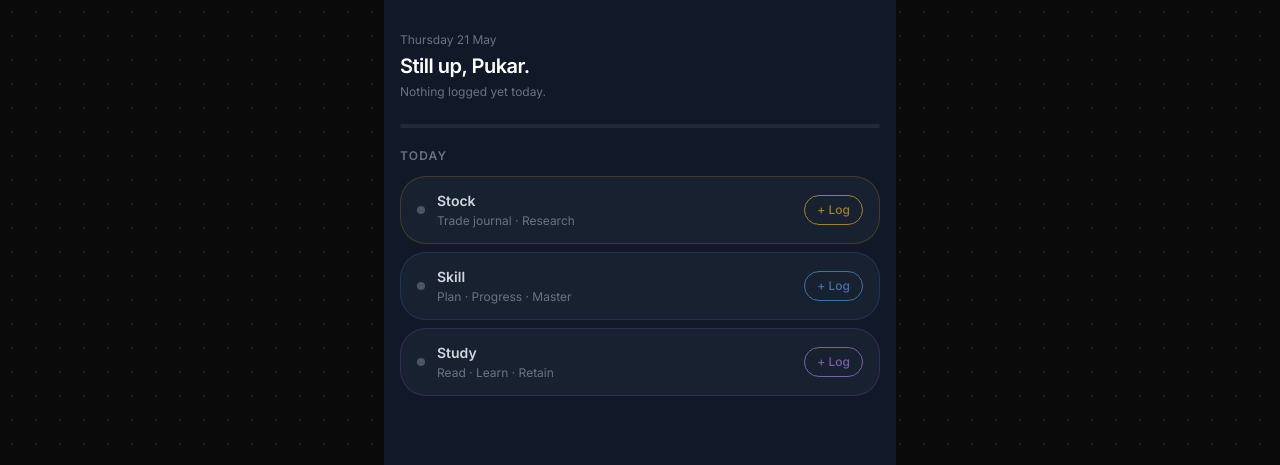
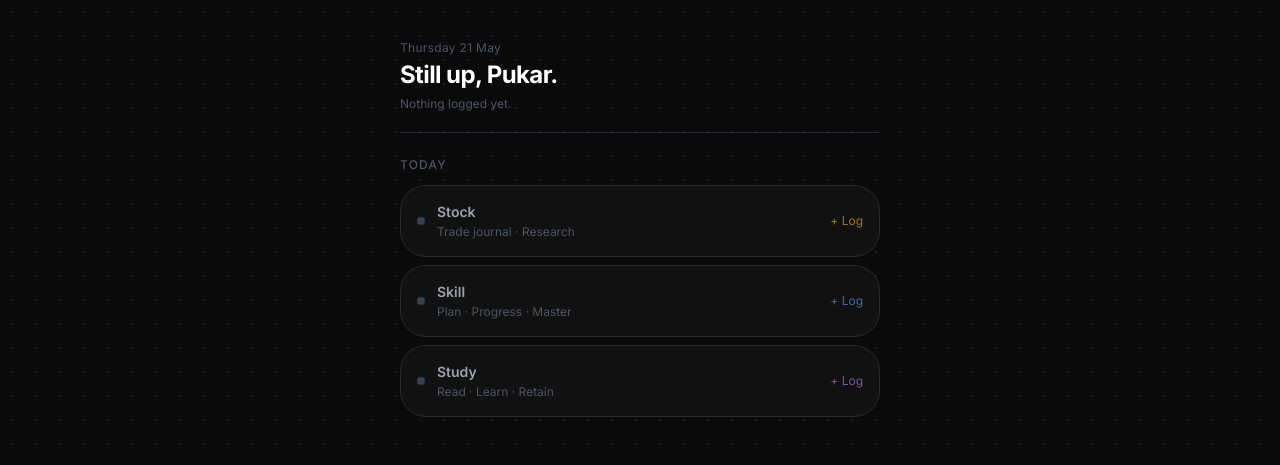
Before and after one commit to Pukar99/sss-frontend, a React (Vite) app: page /home in a window 1280 px wide. Shown: the top 465 px of the page. Built offline with nearby package versions, Linux system fonts and the light colour scheme; no server answers.

Commit message:
feat(tier2): HomePage fetches real data — stock entries, skill/study progress logs, alignment score + AI scoring

```diff
--- a/src/pages/HomePage.jsx
+++ b/src/pages/HomePage.jsx
@@ -1,4 +1,10 @@
+import { useState, useEffect, useCallback } from 'react'
 import { useNavigate } from 'react-router-dom'
+import toast from 'react-hot-toast'
+import {
+  getStockEntries, getLearningEntries, getProgressLogs,
+  getAlignmentScore, saveAlignmentScore, aiAlignment,
+} from '../api/index'
 import BottomNav from '../components/shared/BottomNav'
 
 function getGreeting() {
@@ -9,127 +15,208 @@ function getGreeting() {
   return 'Still up, Pukar.'
 }
 
+function todayStr() {
+  return new Date().toISOString().slice(0, 10)
+}
+
 function getDate() {
   return new Date().toLocaleDateString('en-GB', { weekday: 'long', day: 'numeric', month: 'long' })
 }
 
-const blocks = [
-  {
-    type: 'stock',
-    label: 'Stock',
-    description: 'Trade journal · Research',
-    dot: 'bg-amber-400',
-    color: 'text-amber-400',
-    bg: 'bg-amber-500/5',
-    border: 'border-amber-500/20',
-    activeBorder: 'border-amber-500/40',
-    logPath: '/log?type=stock',
-  },
-  {
-    type: 'skill',
-    label: 'Skill',
-    description: 'Plan · Progress · Master',
-    dot: 'bg-blue-400',
-    color: 'text-blue-400',
-    bg: 'bg-blue-500/5',
-    border: 'border-blue-500/20',
-    activeBorder: 'border-blue-500/40',
-    logPath: '/log?type=skill',
-  },
-  {
-    type: 'study',
-    label: 'Study',
-    description: 'Read · Learn · Retain',
-    dot: 'bg-purple-400',
-    color: 'text-purple-400',
-    bg: 'bg-purple-500/5',
-    border: 'border-purple-500/20',
-    activeBorder: 'border-purple-500/40',
-    logPath: '/log?type=study',
-  },
+const BLOCKS = [
+  { type: 'stock', label: 'Stock', description: 'Trade journal · Research', dot: 'bg-amber-400', color: 'text-amber-400', bg: 'bg-amber-500/5', border: 'border-amber-500/20', activeBorder: 'border-amber-500/30', logPath: '/log?type=stock' },
+  { type: 'skill', label: 'Skill', description: 'Plan · Progress · Master', dot: 'bg-blue-400', color: 'text-blue-400', bg: 'bg-blue-500/5', border: 'border-blue-500/20', activeBorder: 'border-blue-500/30', logPath: '/log?type=skill' },
+  { type: 'study', label: 'Study', description: 'Read · Learn · Retain', dot: 'bg-purple-400', color: 'text-purple-400', bg: 'bg-purple-500/5', border: 'border-purple-500/20', activeBorder: 'border-purple-500/30', logPath: '/log?type=study' },
 ]
 
 export default function HomePage() {
   const navigate = useNavigate()
+  const today = todayStr()
 
-  // Placeholder — will be replaced with real data from backend
-  const loggedToday = { stock: false, skill: false, study: false }
-  const allDone = Object.values(loggedToday).every(Boolean)
-  const doneCount = Object.values(loggedToday).filter(Boolean).length
+  const [stockEntries, setStockEntries] = useState([])
+  const [skillEntries, setSkillEntries] = useState([])
+  const [studyEntries, setStudyEntries] = useState([])
+  const [alignment, setAlignment] = useState(null)
+  const [loading, setLoading] = useState(true)
+  const [scoringAlignment, setScoringAlignment] = useState(false)
+
+  const fetchAll = useCallback(async () => {
+    setLoading(true)
+    try {
+      const [stock, skill, study, align] = await Promise.all([
+        getStockEntries(today).catch(() => []),
+        getLearningEntries({ type: 'skill' }).catch(() => []),
+        getLearningEntries({ type: 'study' }).catch(() => []),
+        getAlignmentScore(today).catch(() => null),
+      ])
+      setStockEntries(stock || [])
+      // For skill/study: check if there's a progress log today
+      const skillLogged = await checkLearningLoggedToday(skill)
+      const studyLogged = await checkLearningLoggedToday(study)
+      setSkillEntries(skillLogged)
+      setStudyEntries(studyLogged)
+      setAlignment(align)
+    } catch (_) {}
+    finally { setLoading(false) }
+  }, [today])
+
+  async function checkLearningLoggedToday(entries) {
+    const inProgress = entries.filter(e => e.status === 'progress')
+    const results = []
+    for (const e of inProgress) {
+      try {
+        const logs = await getProgressLogs(e.id)
+        const hasToday = logs.some(l => l.date === today)
+        if (hasToday) results.push({ ...e, loggedToday: true })
+        else results.push(e)
+      } catch (_) {
+        results.push(e)
+      }
+    }
+    return [...results, ...entries.filter(e => e.status !== 'progress')]
+  }
+
+  useEffect(() => { fetchAll() }, [fetchAll])
+
+  const stockDone = stockEntries.length > 0
+  const skillDone = skillEntries.some(e => e.loggedToday)
+  const studyDone = studyEntries.some(e => e.loggedToday)
+  const loggedToday = { stock: stockDone, skill: skillDone, study: studyDone }
+  const doneCount = [stockDone, skillDone, studyDone].filter(Boolean).length
+  const allDone = doneCount === 3
+
+  // What was logged — show specific title/symbol
+  function getBlockDetail(type) {
+    if (type === 'stock') {
+      const trade = stockEntries.find(e => e.entry_type === 'trade')
+      const research = stockEntries.find(e => e.entry_type === 'research')
+      if (trade?.trades?.[0]) return trade.trades[0].symbol
+      if (research?.research_entries?.[0]) return research.research_entries[0].topic
+      return null
+    }
+    if (type === 'skill') {
+      const e = skillEntries.find(e => e.loggedToday)
+      return e?.title || null
+    }
+    if (type === 'study') {
+      const e = studyEntries.find(e => e.loggedToday)
+      return e?.title || null
+    }
+    return null
+  }
+
+  async function handleGetAlignment() {
+    if (alignment) { navigate('/weekly'); return }
+    setScoringAlignment(true)
+    try {
+      const stockSummary = stockEntries.map(e => {
+        const t = e.trades?.[0]; const r = e.research_entries?.[0]
+        return t ? `Trade: ${t.symbol} ${t.direction} — ${t.result}` : r ? `Research: ${r.topic}` : ''
+      }).join(', ') || 'Not logged'
+
+      const skillSummary = skillEntries.find(e => e.loggedToday)?.title || 'Not logged'
+      const studySummary = studyEntries.find(e => e.loggedToday)?.title || 'Not logged'
+
+      const result = await aiAlignment({ stock: stockSummary, skill: skillSummary, study: studySummary })
+      await saveAlignmentScore({ date: today, ...result })
+      setAlignment(result)
+      toast.success(`Alignment score: ${result.score}/10`)
+    } catch (err) {
+      toast.error(err.message)
+    } finally {
+      setScoringAlignment(false)
+    }
+  }
 
   return (
-    <div className="min-h-screen bg-gray-900 px-4 pb-24 max-w-lg mx-auto">
+    <div className="min-h-screen px-4 pb-24 max-w-lg mx-auto animate-fade-in">
 
       {/* Header */}
-      <div className="pt-8 pb-6">
-        <p className="text-xs text-gray-500 mb-1">{getDate()}</p>
-        <h1 className="text-xl font-semibold text-white tracking-tight">{getGreeting()}</h1>
-        <p className="text-xs text-gray-500 mt-1">
-          {doneCount === 0 ? 'Nothing logged yet today.' : doneCount === 3 ? 'All 3 blocks done.' : `${doneCount}/3 blocks logged.`}
+      <div className="pt-10 pb-5">
+        <p className="text-xs text-gray-600 mb-1 tracking-wide">{getDate()}</p>
+        <h1 className="text-2xl font-bold text-white tracking-tight leading-tight">{getGreeting()}</h1>
+        <p className="text-xs text-gray-600 mt-1.5">
+          {loading ? '' : doneCount === 0 ? 'Nothing logged yet.' : doneCount === 3 ? 'All 3 blocks done today.' : `${doneCount} of 3 blocks logged.`}
         </p>
       </div>
 
       {/* Progress bar */}
-      <div className="mb-5">
-        <div className="h-1 bg-gray-800 rounded-full overflow-hidden">
+      <div className="mb-6">
+        <div className="h-px bg-gray-800 rounded-full overflow-hidden">
           <div
-            className="h-1 bg-gradient-to-r from-blue-500 to-purple-500 rounded-full transition-all duration-500"
-            style={{ width: `${(doneCount / 3) * 100}%` }}
+            className="h-px bg-gradient-to-r from-amber-400 via-blue-400 to-purple-400 transition-all duration-700"
+            style={{ width: loading ? '0%' : `${(doneCount / 3) * 100}%` }}
           />
         </div>
       </div>
 
       {/* Today's blocks */}
-      <p className="text-xs font-semibold text-gray-500 uppercase tracking-widest mb-3">Today</p>
+      <p className="text-xs font-medium text-gray-600 uppercase tracking-widest mb-3">Today</p>
 
       <div className="space-y-2">
-        {blocks.map((b) => {
+        {BLOCKS.map((b) => {
           const done = loggedToday[b.type]
+          const detail = done ? getBlockDetail(b.type) : null
+
           return (
             <div
               key={b.type}
-              className={`flex items-center justify-between rounded-2xl px-4 py-3.5 border transition-colors ${
-                done ? `${b.bg} ${b.activeBorder}` : `bg-gray-800/60 ${b.border}`
+              onClick={() => navigate(b.logPath)}
+              className={`flex items-center justify-between rounded-2xl px-4 py-4 border cursor-pointer transition-all ${
+                done
+                  ? `${b.bg} ${b.activeBorder}`
+                  : 'bg-surface border-border hover:border-border2'
               }`}
             >
-              <div className="flex items-center gap-3">
-                <div className={`w-2 h-2 rounded-full ${done ? b.dot : 'bg-gray-600'} shrink-0`} />
-                <div>
-                  <p className={`text-sm font-semibold ${done ? b.color : 'text-gray-300'}`}>
-                    {b.label}
-                    {done && <span className="ml-2 text-xs font-normal">✓</span>}
+              <div className="flex items-center gap-3 min-w-0">
+                <div className={`w-2 h-2 rounded-full shrink-0 ${done ? b.dot : 'bg-gray-700'}`} />
+                <div className="min-w-0">
+                  <div className="flex items-center gap-2">
+                    <p className={`text-sm font-semibold ${done ? b.color : 'text-gray-400'}`}>{b.label}</p>
+                    {done && <span className="text-xs text-gray-600">✓</span>}
+                  </div>
+                  <p className="text-xs mt-0.5 truncate max-w-[200px]">
+                    {loading
+                      ? <span className="text-gray-700">—</span>
+                      : detail
+                        ? <span className="text-gray-400">{detail}</span>
+                        : <span className="text-gray-600">{b.description}</span>
+                    }
                   </p>
-                  <p className="text-xs text-gray-500 mt-0.5">{b.description}</p>
                 </div>
               </div>
-              {!done ? (
-                <button
-                  onClick={() => navigate(b.logPath)}
-                  className={`text-xs font-medium px-3 py-1.5 rounded-lg border transition-colors ${b.color} border-current opacity-60 hover:opacity-100`}
-                >
-                  + Log
-                </button>
-              ) : (
-                <button
-                  onClick={() => navigate(b.logPath)}
-                  className="text-xs text-gray-500 hover:text-gray-300"
-                >
-                  View →
-                </button>
-              )}
+              <span className={`text-xs shrink-0 ml-3 ${done ? 'text-gray-600' : b.color + ' opacity-60'}`}>
+                {done ? 'View →' : '+ Log'}
+              </span>
             </div>
           )
         })}
       </div>
 
-      {/* AI Alignment Score */}
-      {allDone && (
-        <button
-          onClick={() => {}}
-          className="w-full mt-5 bg-gradient-to-r from-blue-600 to-purple-600 hover:from-blue-500 hover:to-purple-500 text-white px-4 py-3 rounded-2xl text-sm font-medium transition-all"
-        >
-          Get AI Alignment Score →
-        </button>
+      {/* Alignment score */}
+      {!loading && (
+        <div className="mt-5">
+          {alignment ? (
+            <div className="bg-surface border border-border rounded-2xl p-4 space-y-2">
+              <div className="flex items-center justify-between">
+                <p className="text-xs text-gray-500 uppercase tracking-widest">Alignment</p>
+                <span className="font-mono text-lg font-bold text-white">{alignment.score}<span className="text-xs text-gray-600 font-normal">/10</span></span>
+              </div>
+              {alignment.feedback && <p className="text-sm text-gray-400 leading-relaxed">{alignment.feedback}</p>}
+              {alignment.suggestion && (
+                <p className="text-xs text-gray-600 border-t border-border pt-2 mt-2">→ {alignment.suggestion}</p>
+              )}
+            </div>
+          ) : allDone ? (
+            <button
+              onClick={handleGetAlignment}
+              disabled={scoringAlignment}
+              className="w-full bg-gradient-to-r from-amber-500/20 to-purple-500/20 hover:from-amber-500/30 hover:to-purple-500/30 border border-amber-500/20 text-white px-4 py-3.5 rounded-2xl text-sm font-semibold transition-all disabled:opacity-50"
+            >
+              {scoringAlignment ? 'Scoring...' : 'Get AI Alignment Score →'}
+            </button>
+          ) : null}
+        </div>
       )}
 
       <BottomNav />
```
